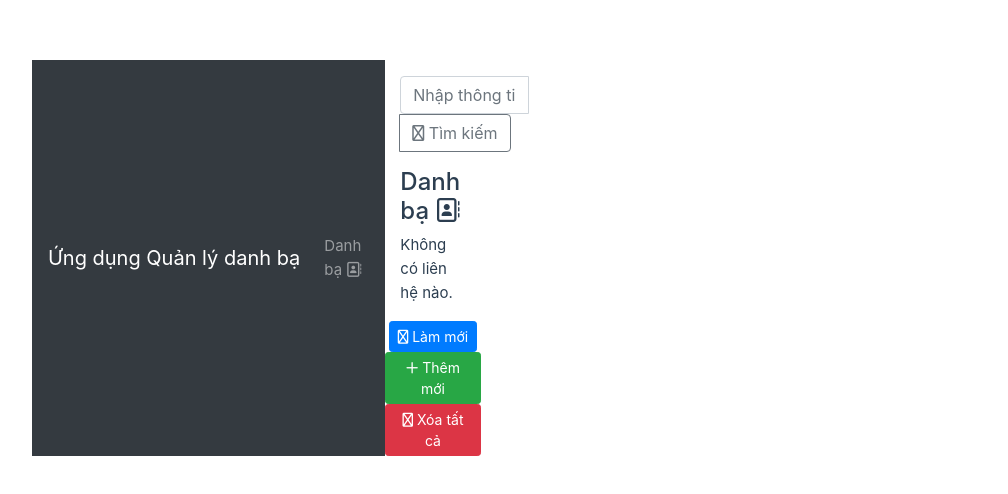
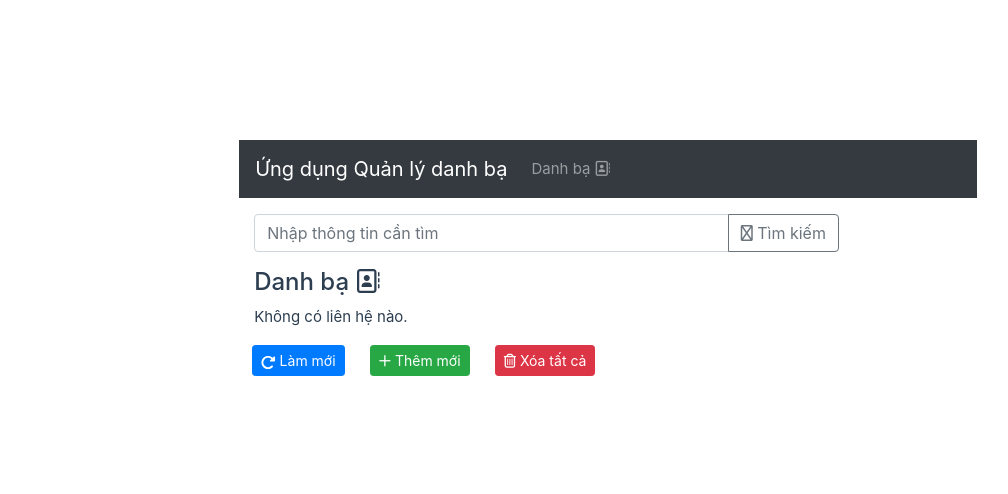
Before and after one commit to eokhanhthien/DUONGKHANHTHIEN_B1910451_FRONTEND, a Vue app: page / in a window 1280 px wide. Shown: the part 142-636 px from the top of the page, without its empty margins (32-1040 px from the left). Built offline with nearby package versions, Linux system fonts and the light colour scheme; no server answers.

Commit message:
Sua loi icon va giao dien

```diff
--- a/src/assets/main.css
+++ b/src/assets/main.css
@@ -28,7 +28,7 @@ a,
   }
 
   #app {
-    display: grid;
+    /* display: grid; */
     grid-template-columns: 1fr 1fr;
     padding: 0 2rem;
   }
--- a/src/views/ContactBook.vue
+++ b/src/views/ContactBook.vue
@@ -12,13 +12,17 @@
             <p v-else>Không có liên hệ nào.</p>
             <div class="mt-3 row justify-content-around align-items-center">
                 <button class="btn btn-sm btn-primary" @click="refreshList()">
-                    <i class="fas fa-redo"></i> Làm mới
+                    <i><svg xmlns="http://www.w3.org/2000/svg" fill="#fff" style="width: 15px;"
+                            viewBox="0 0 512 512">
+                            <path
+                                d="M447.5 224H456c13.3 0 24-10.7 24-24V72c0-9.7-5.8-18.5-14.8-22.2s-19.3-1.7-26.2 5.2L397.4 96.6c-87.6-86.5-228.7-86.2-315.8 1c-87.5 87.5-87.5 229.3 0 316.8s229.3 87.5 316.8 0c12.5-12.5 12.5-32.8 0-45.3s-32.8-12.5-45.3 0c-62.5 62.5-163.8 62.5-226.3 0s-62.5-163.8 0-226.3c62.2-62.2 162.7-62.5 225.3-1L311 183c-6.9 6.9-8.9 17.2-5.2 26.2s12.5 14.8 22.2 14.8H447.5z" />
+                        </svg></i> Làm mới
                 </button>
                 <button class="btn btn-sm btn-success" @click="goToAddContact">
                     <i class="fas fa-plus"></i> Thêm mới
                 </button>
                 <button class="btn btn-sm btn-danger" @click="removeAllContacts">
-                    <i class="fas fa-trash"></i> Xóa tất cả
+                    <i class="fas fa-trash-alt"></i> Xóa tất cả
                 </button>
             </div>
         </div>
```
